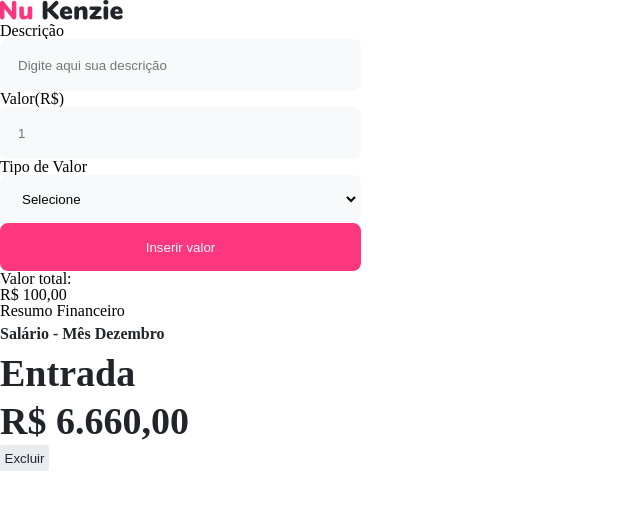
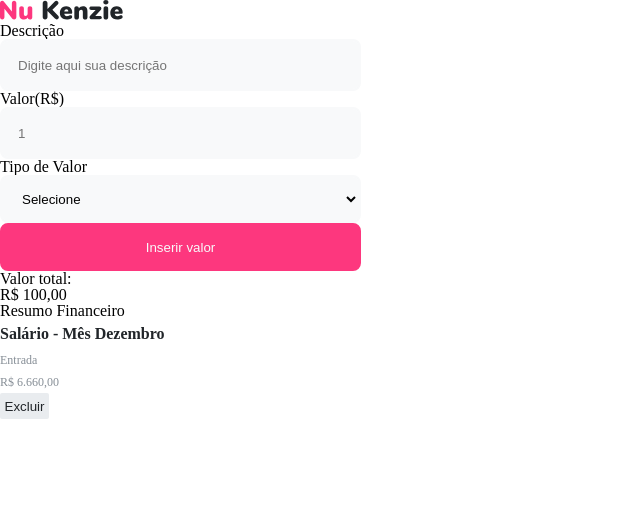
Before and after one commit to JokerMSD/Project-FundFortress, a React (Vite) app: page / in a window 1280 px wide. Shown: the top 510 px of the page, without its empty margins (0-640 px from the left). Built offline with nearby package versions, Linux system fonts and the light colour scheme; a web font is replaced by a local one.

Commit message:
update Typography.scss

```diff
--- a/src/styles/Typography.scss
+++ b/src/styles/Typography.scss
@@ -28,9 +28,16 @@
     font-size: 0.75rem;
     font-style: normal;
     font-weight: 600;
-        line-height: 1.625rem
+    line-height: 1.625rem;
   }
 
+  &.tbody {
+    color: var(--grey-3);
+    font-size: 0.75rem;
+    font-style: normal;
+    font-weight: 400;
+    line-height: 1.375rem;
+  }
 
   &.Headline {
     color: var(--grey-3);
```
Lines whose indentation alone changed are shown as unchanged.
